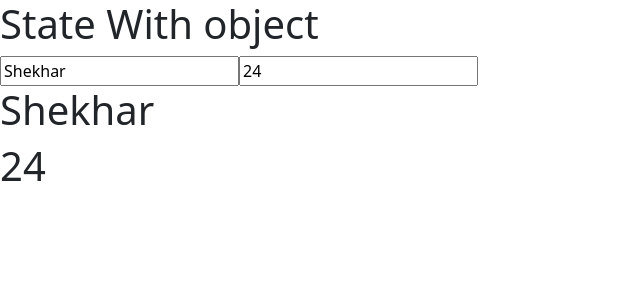
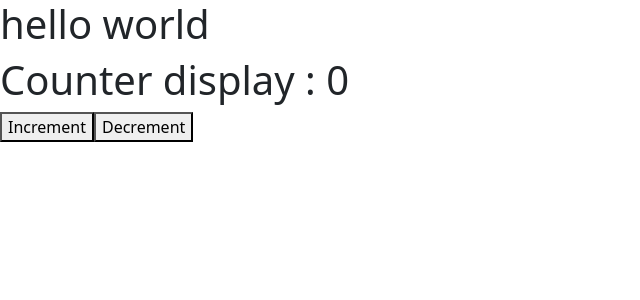
Before and after one commit to CodeWith78Shekhar/code-by-babaar, a React (Create React App) app: page / in a window 1280 px wide. Shown: the top 300 px of the page, without its empty margins (0-640 px from the left). Built offline with nearby package versions, Linux system fonts and the light colour scheme.

Commit message:
context api

```diff
--- a/package.json
+++ b/package.json
@@ -10,8 +10,10 @@
     "react": "^18.2.0",
     "react-bootstrap": "^2.10.1",
     "react-dom": "^18.2.0",
+    "react-redux": "^9.1.0",
     "react-router-dom": "^6.22.1",
     "react-scripts": "5.0.1",
+    "redux": "^5.0.1",
     "web-vitals": "^2.1.4"
   },
   "scripts": {
--- a/src/App.js
+++ b/src/App.js
@@ -1,12 +1,12 @@
 
 import React from 'react'
-import Object from './Redux/StateWithObject/SteteWithObject.jsx'
+import Parent from './Redux/ContextApi/Parent'
 
 const App = () => {
 
   return (
     <div>
-    <Object/>
+    <Parent/>
     </div>
   )
 }
--- /dev/null
+++ b/src/Redux/ContextApi/CounterUpdate.jsx
@@ -0,0 +1,14 @@
+import React from 'react'
+import { UseCounter } from './CreateContext'
+
+const CounterUpdate = () => {
+    const {increment , decrement} = UseCounter()
+  return (
+    <div>
+      <button onClick={increment}>Increment</button>
+      <button onClick={decrement}>Decrement</button>
+    </div>
+  )
+}
+
+export default CounterUpdate
--- /dev/null
+++ b/src/Redux/ContextApi/CreateContext.jsx
@@ -0,0 +1,25 @@
+import React, { createContext, useState } from "react";
+import { useContext } from "react";
+
+ const counterContext = createContext();
+ export const UseCounter = ()=> useContext(counterContext);
+
+ export const CounterProvider = ({children})=>{
+     const[count , setCount] = useState(0)
+
+     let increment = ()=>{
+          setCount((pre)=>{
+            return pre+1
+          })
+     }
+     let decrement = ()=>{
+          setCount((pre)=>{
+            return pre-1
+          })
+     }
+
+     return <counterContext.Provider  value={{count , increment , decrement }}>
+        {children}
+     </counterContext.Provider>
+
+ }
--- /dev/null
+++ b/src/Redux/ContextApi/DisplayCounter.jsx
@@ -0,0 +1,13 @@
+import React from 'react'
+import { UseCounter } from './CreateContext'
+
+const DisplayCounter = () => {
+    const {count} = UseCounter()
+  return (
+    <div>
+      <h1>Counter display : {count}</h1>
+    </div>
+  )
+}
+
+export default DisplayCounter
--- /dev/null
+++ b/src/Redux/ContextApi/Parent.js
@@ -0,0 +1,18 @@
+import React from 'react'
+import { CounterProvider } from './CreateContext'
+import DisplayCounter from './DisplayCounter'
+import CounterUpdate from './CounterUpdate'
+
+const Parent = () => {
+  return (
+    <div>
+      <h1>hello world</h1>
+      <CounterProvider>
+        <DisplayCounter/>
+        <CounterUpdate/>
+      </CounterProvider>
+    </div>
+  )
+}
+
+export default Parent
--- a/src/Redux/StateWithObject/SteteWithObject.jsx
+++ b/src/Redux/StateWithObject/SteteWithObject.jsx
@@ -5,8 +5,8 @@ const SteteWithObject = () => {
   return (
     <div>
       <h1>State With object</h1>
-      <input type="text" placeholder=' name here' value={data.name}  onChange={(e)=>setdata({...data,name : e.target.value}) }/>
-      <input type="Number" placeholder=' age here' value={data.age}  onChange={(e)=>setdata({ ...data ,age : e.target.value}) }/>
+      <input type="text" placeholder=' name here' value={data.name}  onChange={(e)=>setdata({...data , name : e.target.value}) }/>
+      <input type="Number" placeholder=' age here' value={data.age}  onChange={(e)=>setdata({ ...data , age : e.target.value}) }/>
 
       <h1>{data.name}</h1>
       <h1>{data.age}</h1>
```
Also changed, not shown: 1 other file (tests, documents, lock files or other folders).
